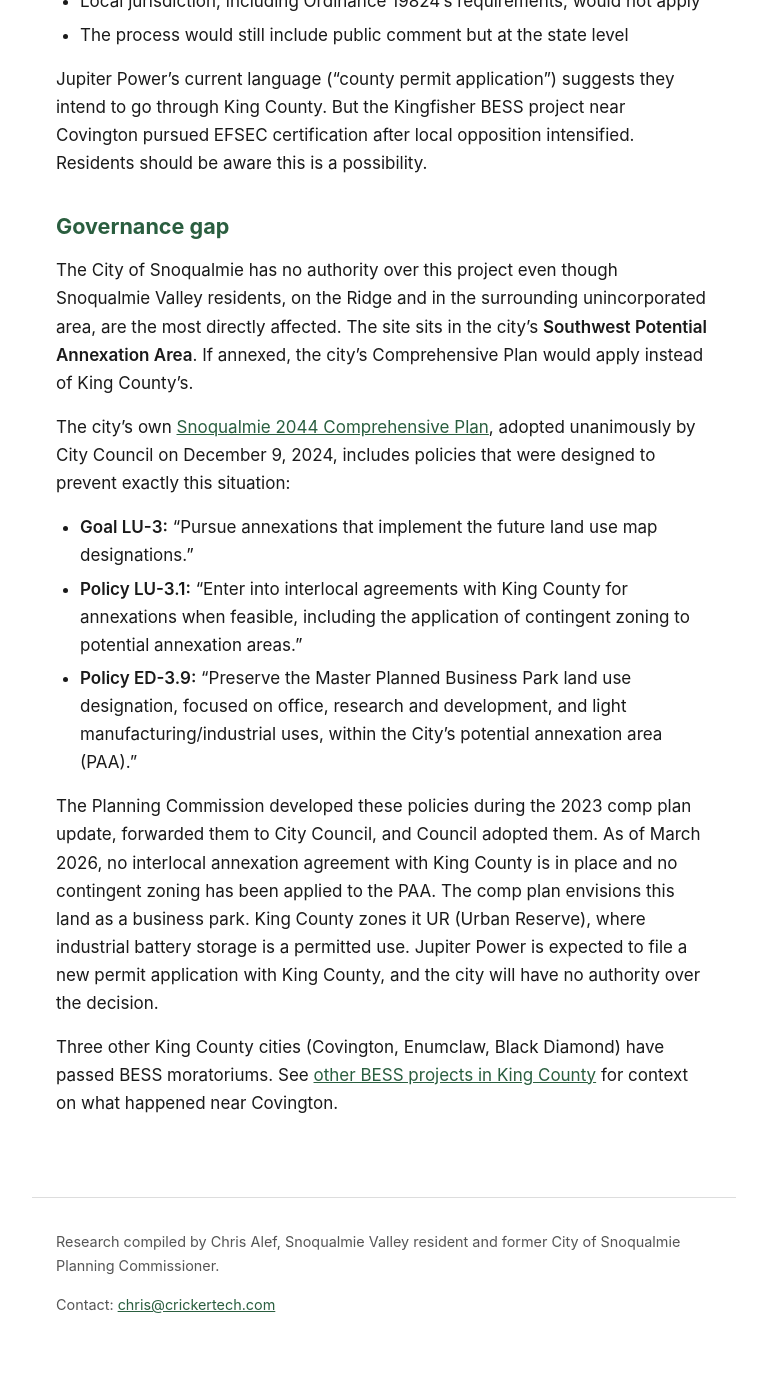
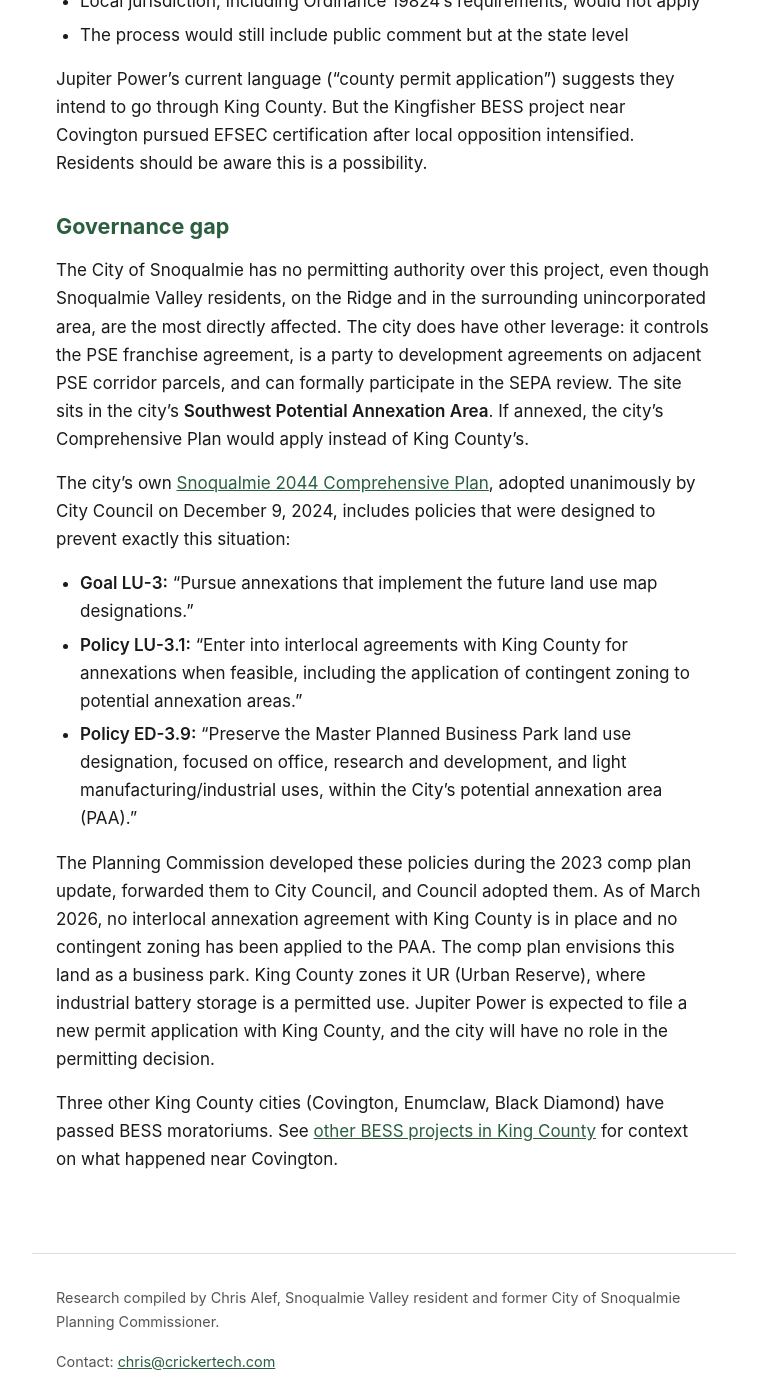
Before and after one commit to calef/cascadia-ridge-bess, a Jekyll site: the page built from _pages/permitting.md, in a window 1280 px wide and 1400 px high, scrolled down 3043 px. Shown: the whole window, without its empty margins (256-1023 px from the left). Built offline with Jekyll 4.4.1, drawn with Linux system fonts in a browser that asks for light colours; before the commit the page ends 4408 px from its top, so only the background shows below that; some of the changed text lies outside the part shown.

Commit message:
Deploy site 2026-04-02-110714

```diff
--- a/_pages/permitting.md
+++ b/_pages/permitting.md
@@ -41,7 +41,7 @@ King County then issues a **threshold determination**:
 
 A DS and full EIS is the strongest outcome for the community. It means independent analysis of fire risk, toxic emissions, noise, traffic, stormwater, habitat impacts, and cumulative effects. It also means additional public comment periods (21 days for scoping, 30 days for the draft EIS).
 
-The threshold determination has a **21-day public comment period**. This is when residents can argue that a DNS or MDNS is inadequate for a 130 MW lithium-ion facility adjacent to thousands of homes, salmon-bearing streams, and parkland. Comments should be specific and cite environmental impacts the checklist underestimates.
+The threshold determination has a **21-day public comment period**. This is when residents can argue that a DNS or MDNS is inadequate for a 130 MW lithium-ion facility adjacent to thousands of homes, fish-bearing streams connected to a salmon-bearing watershed, and parkland. Comments should be specific and cite environmental impacts the checklist underestimates.
 
 A full EIS requires analysis of alternatives (WAC 197-11-440), including alternative sites. PSE's own [Energy Storage System Location Study](/assets/pse-ess-location-study-2021.pdf) (2021, filed as Exhibit I in UTC Docket UE-210220) screened all ~382 PSE substations and identified 15 recommended ESS locations. Mt. Si had been operational since 2012 but was screened out on the merits. The nearest Snoqualmie-area substation was rated high risk and rejected. [See full analysis.](/project#siting-study)
 
@@ -60,7 +60,7 @@ Jupiter Power's current language ("county permit application") suggests they int
 
 ## Governance gap
 
-The City of Snoqualmie has no authority over this project even though Snoqualmie Valley residents, on the Ridge and in the surrounding unincorporated area, are the most directly affected. The site sits in the city's **Southwest Potential Annexation Area**. If annexed, the city's Comprehensive Plan would apply instead of King County's.
+The City of Snoqualmie has no permitting authority over this project, even though Snoqualmie Valley residents, on the Ridge and in the surrounding unincorporated area, are the most directly affected. The city does have other leverage: it controls the PSE franchise agreement, is a party to development agreements on adjacent PSE corridor parcels, and can formally participate in the SEPA review. The site sits in the city's **Southwest Potential Annexation Area**. If annexed, the city's Comprehensive Plan would apply instead of King County's.
 
 The city's own [Snoqualmie 2044 Comprehensive Plan](https://snoqualmiewa.gov/1070/Snoqualmie-Comprehensive-Plan-2044), adopted unanimously by City Council on December 9, 2024, includes policies that were designed to prevent exactly this situation:
 
@@ -68,6 +68,6 @@ The city's own [Snoqualmie 2044 Comprehensive Plan](https://snoqualmiewa.gov/107
 - **Policy LU-3.1:** "Enter into interlocal agreements with King County for annexations when feasible, including the application of contingent zoning to potential annexation areas."
 - **Policy ED-3.9:** "Preserve the Master Planned Business Park land use designation, focused on office, research and development, and light manufacturing/industrial uses, within the City's potential annexation area (PAA)."
 
-The Planning Commission developed these policies during the 2023 comp plan update, forwarded them to City Council, and Council adopted them. As of March 2026, no interlocal annexation agreement with King County is in place and no contingent zoning has been applied to the PAA. The comp plan envisions this land as a business park. King County zones it UR (Urban Reserve), where industrial battery storage is a permitted use. Jupiter Power is expected to file a new permit application with King County, and the city will have no authority over the decision.
+The Planning Commission developed these policies during the 2023 comp plan update, forwarded them to City Council, and Council adopted them. As of March 2026, no interlocal annexation agreement with King County is in place and no contingent zoning has been applied to the PAA. The comp plan envisions this land as a business park. King County zones it UR (Urban Reserve), where industrial battery storage is a permitted use. Jupiter Power is expected to file a new permit application with King County, and the city will have no role in the permitting decision.
 
 Three other King County cities (Covington, Enumclaw, Black Diamond) have passed BESS moratoriums. See [other BESS projects in King County](/other-projects) for context on what happened near Covington.
```
Also changed, not shown: _pages/faq.md (+1 -1 lines), _pages/fire-risk.md (+1 -1 lines), _pages/other-projects.md (+1 -1 lines), _pages/sepa-comments.md (+1 -1 lines).
